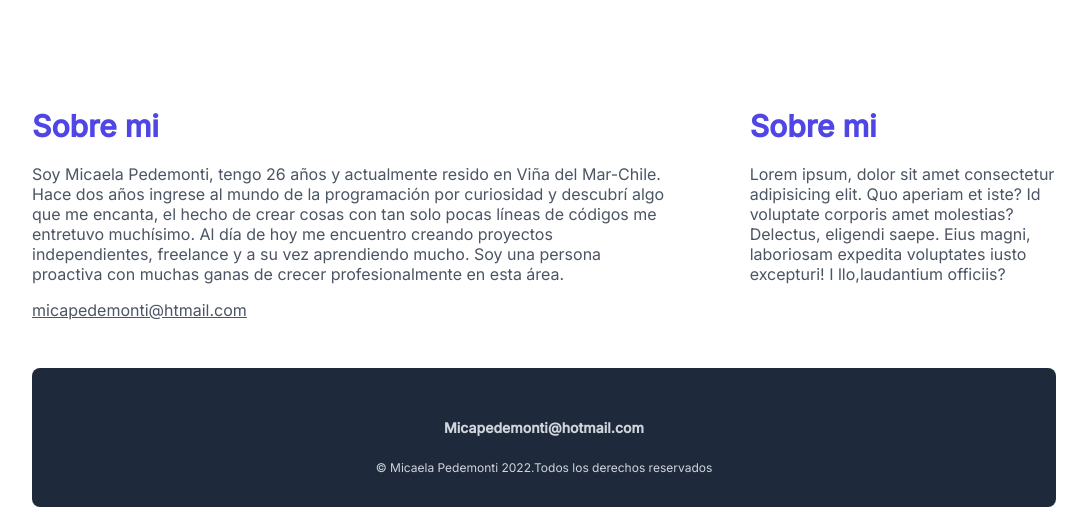
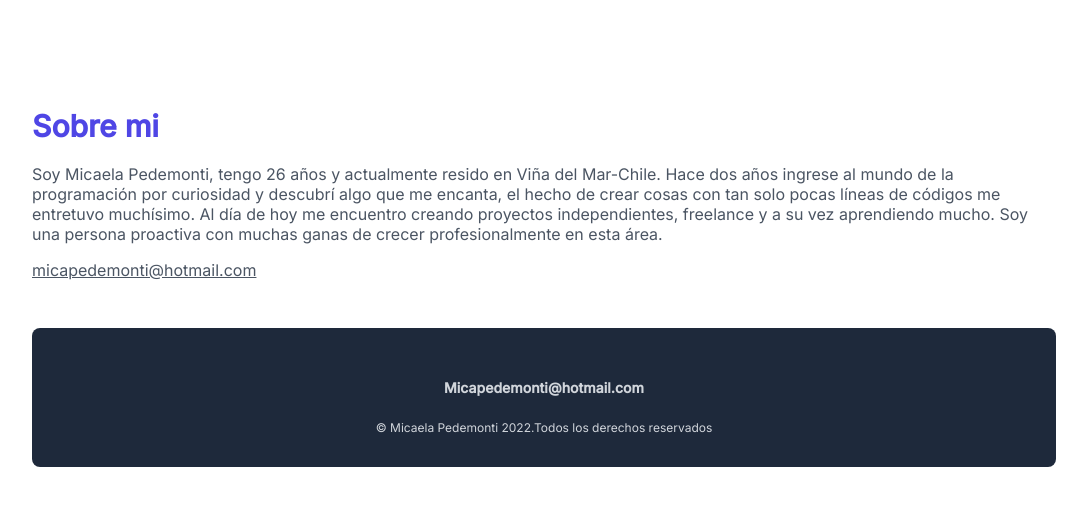
Before and after one commit to Micapedemonti/Portfolio, a plain HTML site: page index.html in a window 1280 px wide. Shown: the part 1828-2343 px from the top of the page, without its empty margins (96-1183 px from the left). After the commit the page ends 2303 px from the top, so only its background shows below. Drawn offline with nearby package versions, Linux system fonts and the light colour scheme; no server answers; some icons are missing.

Commit message:
Update index.html

```diff
--- a/index.html
+++ b/index.html
@@ -72,16 +72,16 @@
                 <h1>Sobre mi</h1>
                 <p>Soy Micaela Pedemonti, tengo 26 años y actualmente resido en Viña del Mar-Chile.
                     Hace dos años ingrese al mundo de la programación por curiosidad y descubrí algo que me encanta, el hecho de crear cosas con tan solo pocas líneas de códigos me entretuvo muchísimo. Al día de hoy me encuentro creando proyectos independientes, freelance y a su vez aprendiendo mucho. Soy una persona proactiva con muchas ganas de crecer profesionalmente en esta área.</p>
-                  <a href="mailto:micapedemonti@hotmail.com">micapedemonti@htmail.com </a>
+                  <a href="mailto:micapedemonti@hotmail.com">micapedemonti@hotmail.com </a>
 
             </div>
-            <div class="about-photo">
+<!--             <div class="about-photo">
 
                 <h1>Sobre mi</h1>
                 <p>Lorem ipsum, dolor sit amet consectetur adipisicing elit.
                     Quo aperiam et iste? Id voluptate corporis amet molestias? Delectus, eligendi saepe.
                     Eius magni, laboriosam expedita voluptates iusto excepturi! I llo,laudantium officiis?</p>
-            </div>
+            </div> -->
         </div>
 
     <div class="footer-container">
```
